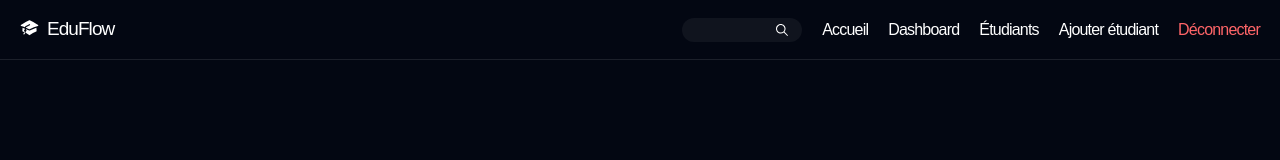
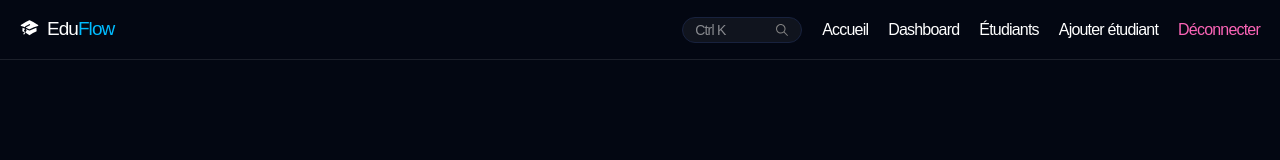
Before and after one commit to Zaami-Stack/Gestion-des-tudiants, a React (Vite) app: page / in a window 1280 px wide. Shown: the top 160 px of the page. Built offline with nearby package versions, Linux system fonts and the light colour scheme; a web font is replaced by a local one.

Commit message:
feat: update Header component styles and placeholder text

```diff
--- a/src/components/Header.css
+++ b/src/components/Header.css
@@ -1,3 +1,8 @@
 li {
     color: white;
 }
+
+.header-input::placeholder {
+    font-size: 14px;
+
+}
--- a/src/components/Header.jsx
+++ b/src/components/Header.jsx
@@ -32,17 +32,18 @@ export default function Header({isActive, SetIsActive}) {
           to={"/"}
         >
           <HiAcademicCap className="mb-1" />
-          EduFlow
+          <span className="text-[#00BCFF]"><span className="text-white">Edu</span>Flow</span>
         </Link>
       </div>
       <nav className="right  flex-1 justify-end hidden md:flex">
         <ul className="flex items-center gap-5 text-[16px] tracking-tighter ">
           <li className=" relative">
-            <IoIosSearch className=" absolute top-1 left-23" />
+            <IoIosSearch color="gray" className=" absolute top-1 left-23 mt-px" />
             <input
               type="text"
               disabled
-              className="bg-[#10141E] rounded-2xl ps-3 w-30"
+              placeholder="Ctrl K"
+              className="header-input bg-[#10141E] rounded-2xl ps-3 w-30 border border-[#18223e]"
             />
           </li>
           <li>
@@ -79,7 +80,7 @@ export default function Header({isActive, SetIsActive}) {
           </li>
           <li>
             <NavLink
-              className="hover:text-gray-100/90 text-red-400 whitespace-nowrap shrink-0"
+              className="hover:text-gray-100/90 text-pink-400 whitespace-nowrap shrink-0"
               to={"/login"}
             >
               Déconnecter
```
